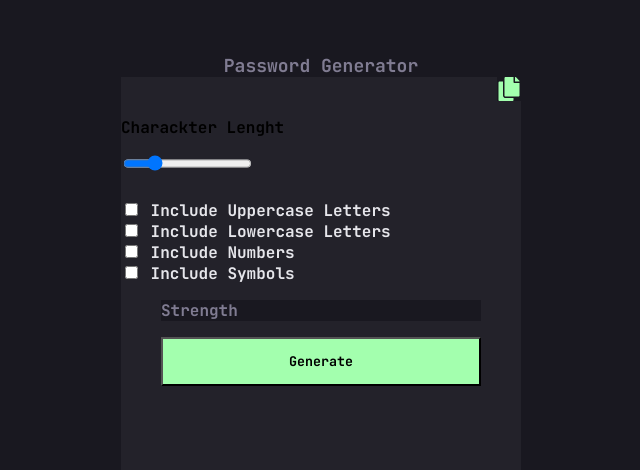
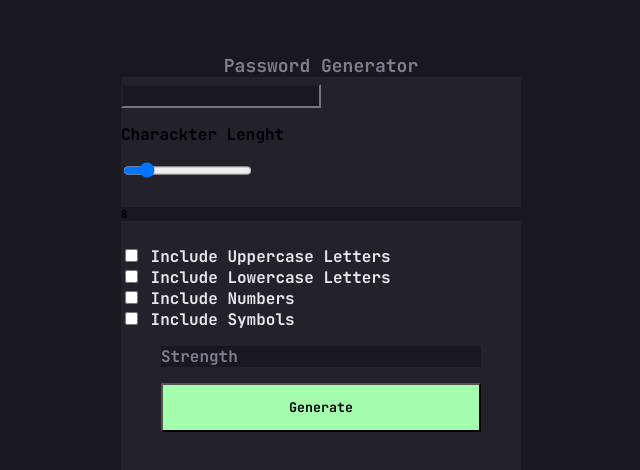
Before and after one commit to Nidinaz/password-generator-app, a React (Create React App) app: page / in a window 1280 px wide. Shown: the top 470 px of the page, without its empty margins (319-959 px from the left). Built offline with nearby package versions, Linux system fonts and the light colour scheme.

Commit message:
deleting unnecassary files

```diff
--- a/package.json
+++ b/package.json
@@ -3,10 +3,16 @@
   "version": "0.1.0",
   "private": true,
   "dependencies": {
+    "@fortawesome/fontawesome-svg-core": "^6.4.0",
+    "@fortawesome/free-brands-svg-icons": "^6.4.0",
+    "@fortawesome/free-regular-svg-icons": "^6.4.0",
+    "@fortawesome/free-solid-svg-icons": "^6.4.0",
     "@testing-library/jest-dom": "^5.16.5",
     "@testing-library/react": "^13.4.0",
     "@testing-library/user-event": "^13.5.0",
+    "copy-to-clipboard": "^3.3.3",
     "react": "^18.2.0",
+    "react-copy-to-clipboard": "^5.1.0",
     "react-dom": "^18.2.0",
     "react-icons": "^4.10.1",
     "react-scripts": "5.0.1",
--- a/src/App.jsx
+++ b/src/App.jsx
@@ -1,6 +1,5 @@
 import "./stylesApp.scss";
-import { FaCopy } from "react-icons/fa";
-import React, { useState } from "react";
+import React, { useCallback, useEffect, useState } from 'react';
 import {
   numbers,
   upperCaseLetters,
@@ -9,64 +8,76 @@ import {
 } from "./utils/Helper";
 
 const App = () => {
-
+  //all states
   const [password, setPassword] = useState("");
-  const [passwordRange, setPasswordRange] = useState();
+  const [passwordRange, setPasswordRange] = useState(8);
   const [includeUppercase, setIncludeUppercase] = useState(false);
   const [includeLowercase, setIncludeLowercase] = useState(false);
   const [includeNumbers, setincludeNumbers] = useState(false);
   const [includeSymbols, setIncludeSymbols] = useState(false);
 
+  const [strenght, setStrength] = useState('');
+  const [copy, setCopy] = useState(false);
+  const [color, setColor] = useState("#FF0000")
+
+
+//which characters will be included in the generated password?
+//password handeling with helper.js
+//characterList is an empty string and changes evertytime the password changes
+//characterList will be created when functin createPassword and setPassword
+
   const handleGeneratePassword = (e) => {
     let characterList = "";
 
-    if(includeLowercase) {
+    if (includeLowercase) {
       characterList = characterList + lowerCaseLetters;
     }
-    if(includeUppercase) {
+    if (includeUppercase) {
       characterList = characterList + upperCaseLetters;
     }
-    if(includeSymbols) {
+    if (includeSymbols) {
       characterList = characterList + specialCharacters;
     }
-    if(includeNumbers) {
+    if (includeNumbers) {
       characterList = characterList + numbers;
     }
 
-    setPassword(createPassword(characterList))
+    setPassword(createPassword(characterList));
   };
+
+  //the Math behind the randomness of the characters in the password
+  //characterList is given as property because ...?
 
   const createPassword = (characterList) => {
     let password = "";
-    const characterListLength = characterList.length
+    const characterListLength = characterList.length;
 
-    for(let i = 0; i < passwordRange; i++) {
-      const characterIndex = Math.floor(Math.random() * characterListLength)
-      password = password + characterList.charAt(characterIndex)
-  }
-  return password
-}
-
+    for (let i = 0; i < passwordRange; i++) {
+      const characterIndex = Math.floor(Math.random() * characterListLength);
+      password = password + characterList.charAt(characterIndex);
+    }
+    console.log(password);
+    return password;
+  };
 
   return (
     <div className="main-container">
       <h3>Password Generator</h3>
-      <div className="pwd-container">
-        <div className="container-generated-pwd">
-          <div className="generated-pwd">{password}</div>
-          <div className="icon-copy">
-            <FaCopy></FaCopy>
+      <div className="password-container">
+        <div className="generated-password-container">
+          <div className="generated-password-field" >
+          <input value={password} onChange={createPassword} />
           </div>
         </div>
 
         {/* //SlIDER */}
-        <div className="pwd-parameters">
-          <div className="pwd-parameters-visable">
+        <div className="password-parameters">
+          <div className="password-parameters-visable">
             <p>Charackter Lenght</p>
-            <div className="pwd-parameters-length-number"></div>
+            <div className="password-parameters-length-number"></div>
           </div>
           <div
-            className="pwd-parameters-length-slider"
+            className="password-parameters-length-slider"
             data-min={4}
             data-max={32}
           >
@@ -77,21 +88,22 @@ const App = () => {
               type="range"
               min="4"
               max="32"
-              defaultValue="10"
+              defaultValue="8"
               step="1"
             />
             <h6>{passwordRange}</h6>
           </div>
 
           {/* //Settings */}
-          <div className="pwd-settings">
-            <div className="pwd-settings-checkbox">
-              <div className="pwd-setting-uppercase">
+          <div className="password-settings">
+            <div className="password-settings-checkbox">
+              <div className="password-setting-uppercase">
                 <input
                   type="checkbox"
                   id="uppercase"
                   className="uppercase"
                   checked={includeUppercase}
+                  value={includeUppercase}
                   onChange={(e) => setIncludeUppercase(e.target.checked)}
                 />
                 <label className="lable-name" htmlFor="uppercase">
@@ -99,12 +111,13 @@ const App = () => {
                   Include Uppercase Letters
                 </label>
               </div>
-              <div className="pwd-setting-lowercase">
+              <div className="password-setting-lowercase">
                 <input
                   type="checkbox"
                   id="lowercase"
                   className="lowercase"
                   checked={includeLowercase}
+                  value={includeLowercase}
                   onChange={(e) => setIncludeLowercase(e.target.checked)}
                 />
                 <label className="lable-name" htmlFor="lowercase">
@@ -112,12 +125,13 @@ const App = () => {
                   Include Lowercase Letters
                 </label>
               </div>
-              <div className="pwd-setting-numbers">
+              <div className="password-setting-numbers">
                 <input
                   type="checkbox"
                   id="numbers"
                   className="numbers"
                   checked={includeNumbers}
+                  value={includeNumbers}
                   onChange={(e) => setincludeNumbers(e.target.checked)}
                 />
                 <label className="lable-name" htmlFor="numbers">
@@ -125,12 +139,13 @@ const App = () => {
                   Include Numbers
                 </label>
               </div>
-              <div className="pwd-setting-symbols">
+              <div className="password-setting-symbols">
                 <input
                   type="checkbox"
                   id="symbols"
                   className="symbols"
                   checked={includeSymbols}
+                  value={includeSymbols}
                   onChange={(e) => setIncludeSymbols(e.target.checked)}
                 />
                 <label className="lable-name" htmlFor="symbols">
@@ -141,11 +156,11 @@ const App = () => {
             </div>
           </div>
           {/* //STRENGTH */}
-          <div className="pwd-strength">
+          <div className="password-strength">
             <p className="strenght-text">Strength</p>
             <div className="strength-level"></div>
           </div>
-          <div className="pwd-button">
+          <div className="password-button">
             <button onClick={handleGeneratePassword}>Generate</button>
             <span className="icon-btn"></span>
           </div>
--- a/src/stylesApp.scss
+++ b/src/stylesApp.scss
@@ -35,7 +35,7 @@ h3 {
 }
 
 //Password
-.pwd-container {
+.password-container {
   background-color: $dark-gray;
   width: 400px;
   height: 600px;
@@ -43,7 +43,7 @@ h3 {
   margin: unset;
 }
 
-.container-generated-pwd {
+.generated-password-container {
   background-color: $dark-gray;
   font-weight: bolder;
   color: $middle-gray;
@@ -53,7 +53,7 @@ h3 {
   align-items: center;
 }
 
-.generated-pwd {
+.generated-password-field {
   color: $light-gray;
   background-color: $dark-gray;
   font-size: $heading-font-size-M;
@@ -68,11 +68,11 @@ h3 {
 }
 
 //Slider
-.pwd-parameters {
+.password-parameters {
   background-color: $dark-gray;
 }
 
-.pwd-parameters-visable p {
+.password-parameters-visable p {
   background-color: $dark-gray;
 }
 
@@ -80,26 +80,26 @@ h3 {
   height: 1em;
 }
 
-.pwd-button button {
+.password-button button {
   background-color: $green;
 }
 
-.pwd-parameters-length-slider {
+.password-parameters-length-slider {
   background-color: $dark-gray;
 }
 
-.pwd-settings-checkbox {
+.password-settings-checkbox {
   background-color: $dark-gray;
 }
 
-.pwd-setting-uppercase,
-.pwd-setting-lowercase,
-.pwd-setting-numbers,
-.pwd-setting-symbols,
+.password-setting-uppercase,
+.password-setting-lowercase,
+.password-setting-numbers,
+.password-setting-symbols,
 .checkbox,
 .lable-name,
 .strength-container,
-.pwd-button {
+.password-button {
   background-color: $dark-gray;
 }
 
@@ -107,7 +107,7 @@ h3 {
   color: $light-gray;
 }
 
-.pwd-strength {
+.password-strength {
   background-color: $dark-gray;
   display: flex;
   justify-content: center;
@@ -119,14 +119,14 @@ h3 {
   color: $middle-gray;
 }
 
-.pwd-button {
+.password-button {
   display: flex;
   justify-content: center;
   text-transform: capitalize;
 
 }
 
-.pwd-button button {
+.password-button button {
   width: 80%;
   padding: 1em 1em;
 
```
Also changed, not shown: src/components/ui/Button.jsx (deleted), src/components/ui/Button.scss (deleted), src/components/ui/Strenght.scss (deleted), src/components/ui/Strength.jsx (deleted), 1 other file (tests, documents, lock files or other folders).
